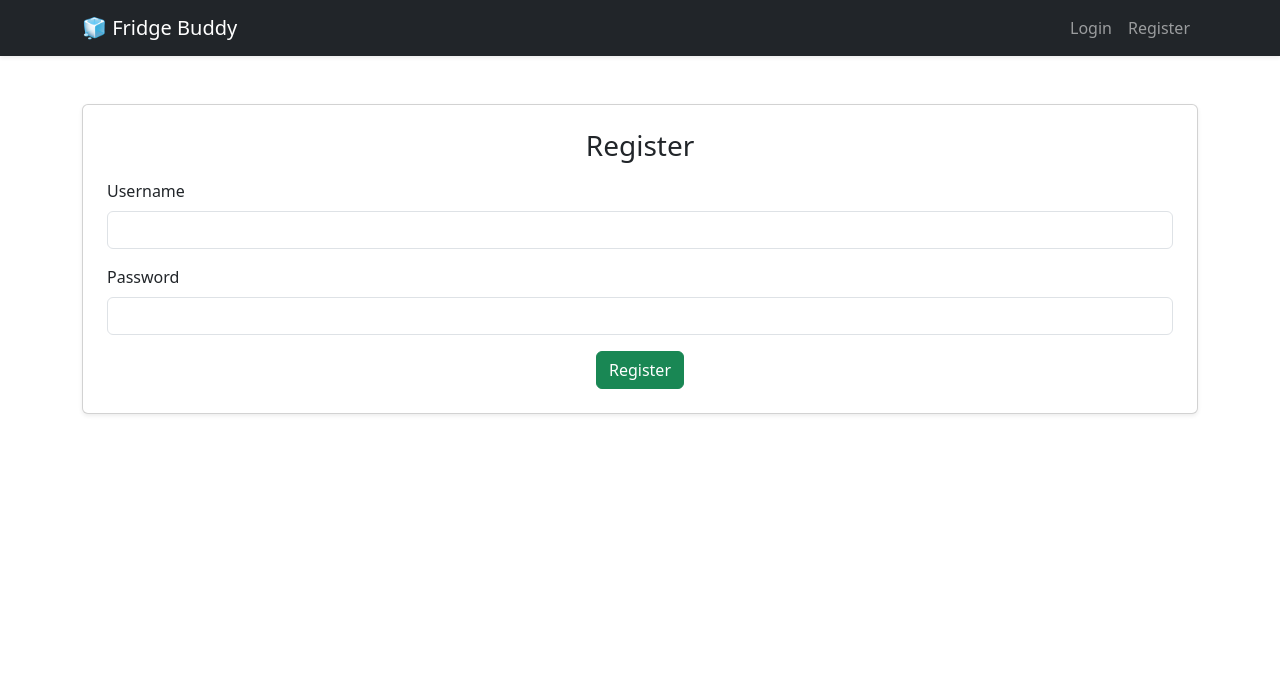
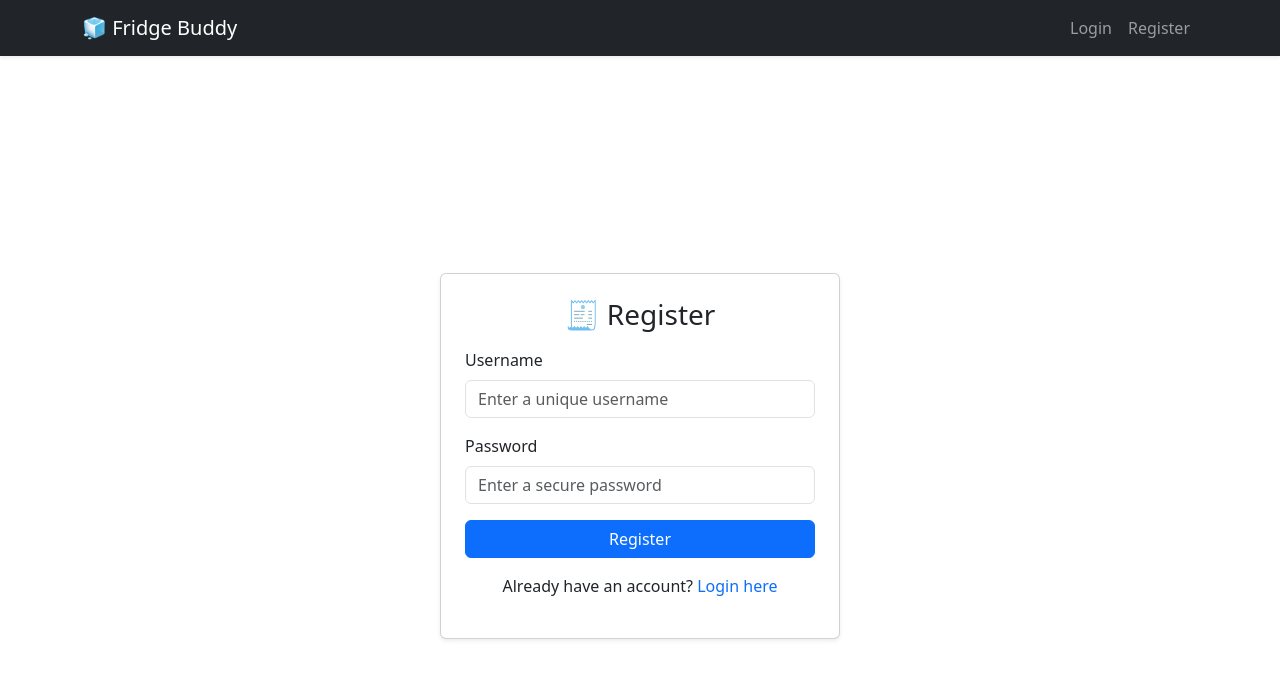
Before and after one commit to Aneeja55/fridgebuddy-frontend, a React (Create React App) app in the folder src/: page /register in a window 1280 px wide. Shown: the top 678 px of the page. Built offline with nearby package versions, Linux system fonts and the light colour scheme; the HTML template or start-up script is replaced by a standard one.

Commit message:
login and fetching ingredient of the respective account loged in working succesfully

```diff
--- a/src/auth/Register.js
+++ b/src/auth/Register.js
@@ -1,36 +1,52 @@
 import React, { useState } from "react";
 import axios from "axios";
-import { Form, Button, Container, Card } from "react-bootstrap";
+import { Form, Button, Card, Container, Spinner } from "react-bootstrap";
 import { toast } from "react-toastify";
+import { useNavigate } from "react-router-dom";
 
 function Register() {
-  const [username, setUsername] = useState("");
-  const [password, setPassword] = useState("");
+  const [user, setUser] = useState({
+    username: "",
+    password: "",
+  });
 
-  const handleRegister = (e) => {
+  const [loading, setLoading] = useState(false);
+  const navigate = useNavigate();
+
+  const handleChange = (e) => {
+    setUser({ ...user, [e.target.name]: e.target.value });
+  };
+
+  const handleSubmit = async (e) => {
     e.preventDefault();
+    setLoading(true);
 
-    axios
-      .post("http://localhost:8080/auth/register", { username, password })
-      .then((res) => {
-        localStorage.setItem("user", JSON.stringify(res.data));
-        toast.success("Account created successfully!");
-        window.location.href = "/";
-      })
-      .catch(() => toast.error("Username already exists"));
+    try {
+      const res = await axios.post("http://localhost:8080/api/auth/register", user);
+      toast.success(`🎉 User "${res.data.username}" registered successfully!`);
+      setTimeout(() => navigate("/login"), 1200);
+    } catch (err) {
+      console.error("Registration failed:", err);
+      toast.error("❌ Registration failed. Username might already exist.");
+    } finally {
+      setLoading(false);
+    }
   };
 
   return (
-    <Container className="mt-5">
-      <Card className="p-4 shadow-sm">
-        <h3 className="text-center mb-3">Register</h3>
-        <Form onSubmit={handleRegister}>
+    <Container className="d-flex justify-content-center align-items-center" style={{ minHeight: "100vh" }}>
+      <Card className="p-4 shadow-sm" style={{ width: "400px" }}>
+        <h3 className="text-center mb-3">🧾 Register</h3>
+
+        <Form onSubmit={handleSubmit}>
           <Form.Group className="mb-3">
             <Form.Label>Username</Form.Label>
             <Form.Control
               type="text"
-              value={username}
-              onChange={(e) => setUsername(e.target.value)}
+              name="username"
+              placeholder="Enter a unique username"
+              value={user.username}
+              onChange={handleChange}
               required
             />
           </Form.Group>
@@ -39,18 +55,35 @@ function Register() {
             <Form.Label>Password</Form.Label>
             <Form.Control
               type="password"
-              value={password}
-              onChange={(e) => setPassword(e.target.value)}
+              name="password"
+              placeholder="Enter a secure password"
+              value={user.password}
+              onChange={handleChange}
               required
             />
           </Form.Group>
 
           <div className="text-center">
-            <Button variant="success" type="submit">
-              Register
+            <Button type="submit" variant="primary" disabled={loading} className="w-100">
+              {loading ? (
+                <>
+                  <Spinner animation="border" size="sm" /> Registering...
+                </>
+              ) : (
+                "Register"
+              )}
             </Button>
           </div>
         </Form>
+
+        <div className="text-center mt-3">
+          <p>
+            Already have an account?{" "}
+            <a href="/login" style={{ textDecoration: "none" }}>
+              Login here
+            </a>
+          </p>
+        </div>
       </Card>
     </Container>
   );
--- a/src/index.js
+++ b/src/index.js
@@ -4,13 +4,17 @@ import './index.css';
 import App from './App';
 import reportWebVitals from './reportWebVitals';
 import 'bootstrap/dist/css/bootstrap.min.css';
+import 'react-toastify/dist/ReactToastify.css';
+import { ToastContainer } from 'react-toastify';
 
 
 const root = ReactDOM.createRoot(document.getElementById('root'));
 root.render(
   <React.StrictMode>
     <App />
-  </React.StrictMode>
+    <ToastContainer position="top-right" autoClose={3000} />
+  </React.StrictMode>,
+  document.getElementById('root')
 );
 
 // If you want to start measuring performance in your app, pass a function
```
